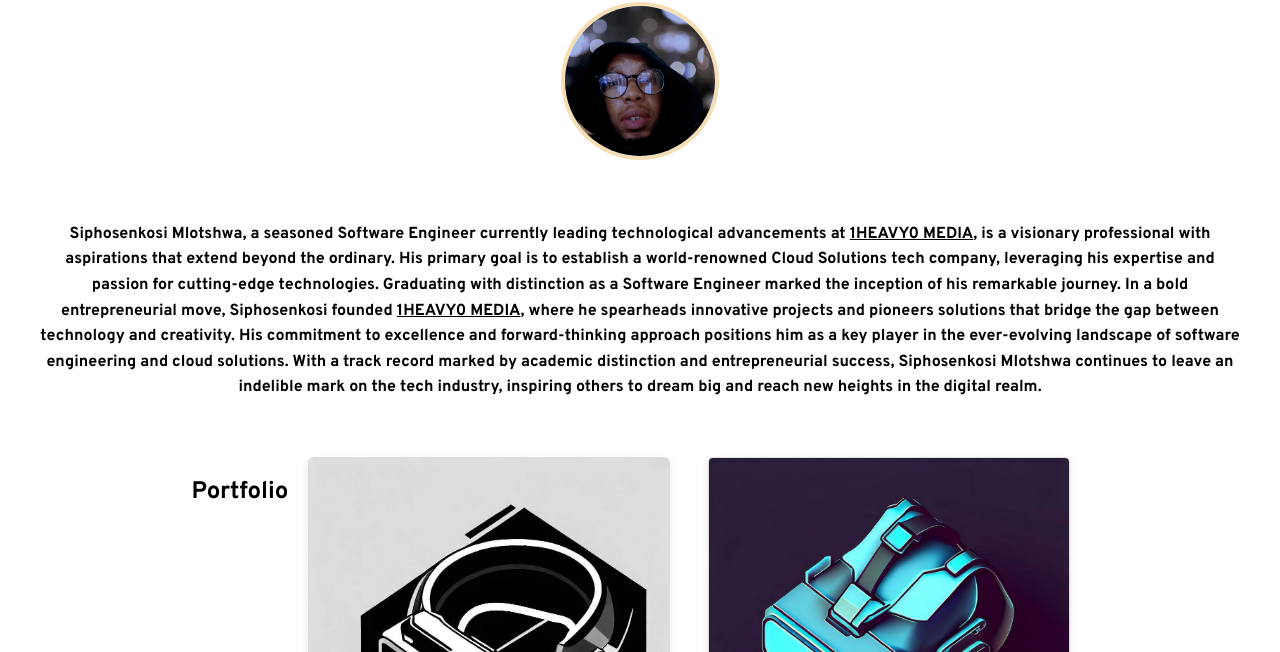
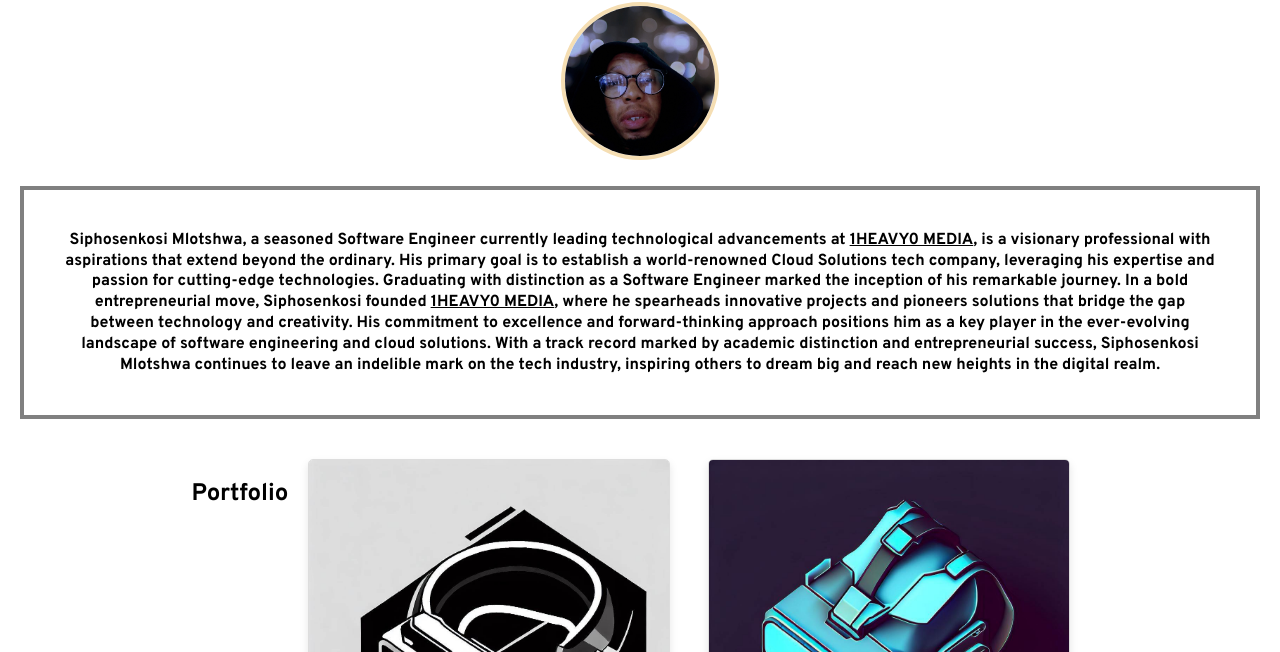
Before and after one commit to BhunganeSiphosenkosi/WEB_PORTFOLIO, a plain HTML site: page index.html in a window 1280 px wide. Shown: the part 148-800 px from the top of the page. Drawn offline with Linux system fonts and the light colour scheme.

Commit message:
Update styles.css

```diff
--- a/styles/styles.css
+++ b/styles/styles.css
@@ -156,3 +156,15 @@ footer {
     color: #333; /* Change color on hover to a slightly darker shade */
     text-decoration: none; /* Remove underline on hover */
   }
+
+  /* Text Box Styles */
+.textbox {
+  border: 4px solid grey; /* Border color */
+  padding: 40px; /* Padding inside the text box */
+  margin-bottom: 20px; /* Spacing between text boxes */
+}
+
+#bio p {
+  line-height: 1.3;
+  margin: 0; /* Remove default margins to avoid extra spacing */
+}
```
